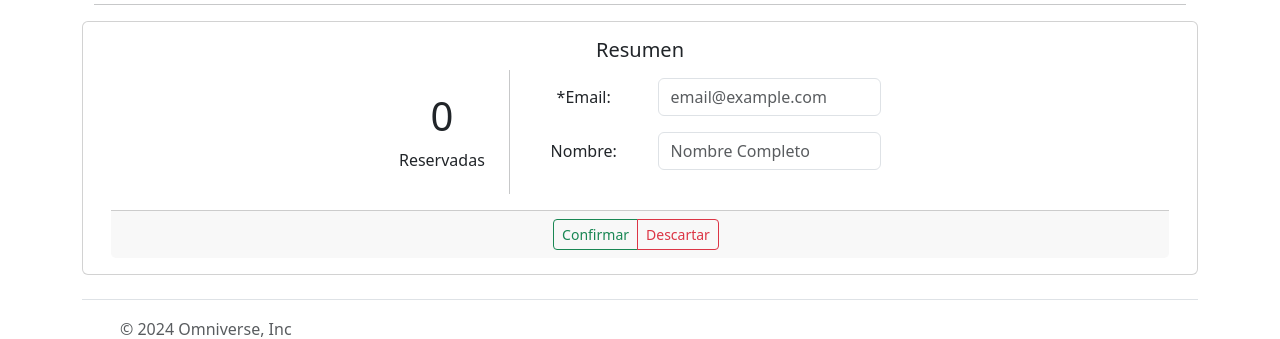
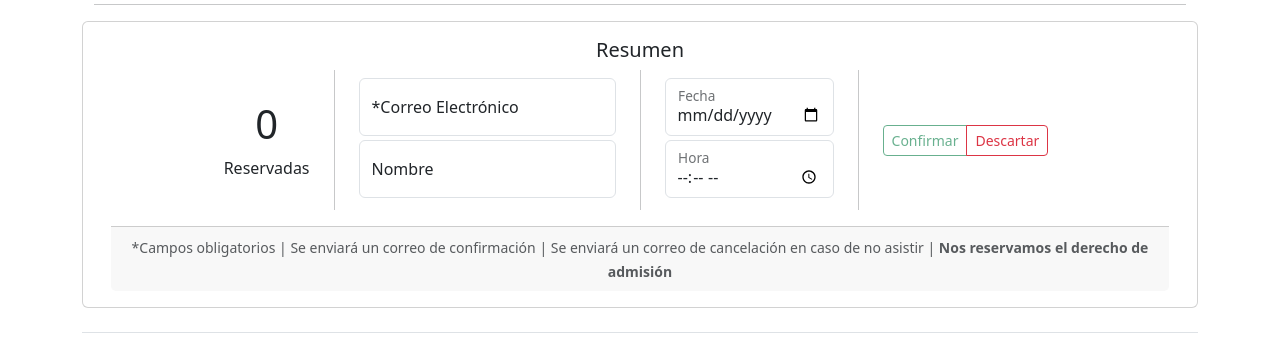
Before and after one commit to MarioLara76/dwfs23-proy4-tonyspizza, a React (Vite) app: page /reservaciones in a window 1280 px wide. Shown: the part 196-535 px from the top of the page. Built offline with nearby package versions, Linux system fonts and the light colour scheme; no server answers; the database is empty.

Commit message:
reservando mesas

```diff
--- a/src/pages/MenuPage.jsx
+++ b/src/pages/MenuPage.jsx
@@ -39,7 +39,7 @@ const MenuPage = () => {
                         <div className="card">
                             <div className="card-body">
                                 <h5 className="card-title">Vegetariana</h5>
-                                <p className="card-text">La pizza vegetariana es una de las más populares en todo el mundo. Su nombre proviene de la dieta vegetariana, y es que esta pizza es originaria de este lugar.</p>
+                                <p className="card-text">La pizza vegetariana es una de las más populares en todo el mundo. Su nombre proviene de la dieta vegetariana, y es que esta pizza es cien por ciento vegetales, sin lácteos ni carnes.</p>
                             </div>
                         </div>
                     </div>
--- a/src/pages/ReservacionesPage.jsx
+++ b/src/pages/ReservacionesPage.jsx
@@ -12,15 +12,10 @@ import Form from 'react-bootstrap/Form';
 import { db } from './../firebase/firebase';
 import { collection, addDoc, getDocs, getDoc, doc, updateDoc, deleteDoc } from "firebase/firestore";
 import { DashCircleFill, PlusCircleFill } from 'react-bootstrap-icons';
+import FloatingLabel from 'react-bootstrap/FloatingLabel';
 
 const ReservacionesPage = () => {
-  /*const [mesa1, SetMesa1] = useState(3);
-  const [mesa2, SetMesa2] = useState(3);
-  const [mesa3, SetMesa3] = useState(3);
-  const [mesa4, SetMesa4] = useState(2);
-  const [mesa5, SetMesa5] = useState(1);
-  const [mesa6, SetMesa6] = useState(1);
-  */
+  const [confirmado, setConfirmado] = useState(false);
   const [reservadas, SetReservadas] = useState(0);
   const [thisListMesas, SetThisListMesas] = useState([]);
   const [reservamesas, SetReservaMesas] = useState({
@@ -31,64 +26,36 @@ const ReservacionesPage = () => {
     5: 0,
     6: 0,
   });
+  const [mesasdisponibles, SetMesasDisponibles] = useState({
+    1: 0,
+    2: 0,
+    3: 0,
+    4: 0,
+    5: 0,
+    6: 0,
+  });
 
-
-  /*const listaMesas = async () => {
+  const getMesas = async () => {
 
     console.log(`Recuperando mesas disponibles...`);
 
     const mesasList = await getDocs(collection(db, "restaurante"));
 
-    Mesas = mesasList.docs.map((mesa) => {
+    const Mesas = mesasList.docs.map((mesa) => {
+
       return {
+
         id: mesa.id,
+
         ...mesa.data(),
-      }
-    });
-
-    console.log(Mesas);
-
-    Mesas.map((mesa) => {
-
-      if (mesa.mesa == "Dos personas") {
-
-        SetMesa1(mesa.disponibles);
-
-      }
-
-      if (mesa.mesa == "Tres personas") {
-
-        SetMesa2(mesa.disponibles);
-
-      }
-
-      if (mesa.mesa == "Cuatro personas") {
-
-        SetMesa3(mesa.disponibles);
-
-      }
-
-      if (mesa.mesa == "Seis personas") {
-
-        SetMesa4(mesa.disponibles);
-
-      }
-
-      if (mesa.mesa == "Ocho personas") {
-
-        SetMesa5(mesa.disponibles);
-
-      }
-
-      if (mesa.mesa == "Diez personas") {
-
-        SetMesa6(mesa.disponibles);
 
       }
 
     });
 
-  }*/
+    SetMesasDisponibles(Mesas);
+
+  };
 
   const listaMesas = async () => {
 
@@ -97,10 +64,15 @@ const ReservacionesPage = () => {
     const mesasList = await getDocs(collection(db, "restaurante"));
 
     const Mesas = mesasList.docs.map((mesa) => {
+
       return {
+
         id: mesa.id,
+
         ...mesa.data(),
+
       }
+
     });
 
     console.log(Mesas);
@@ -119,64 +91,101 @@ const ReservacionesPage = () => {
 
     }
 
+    if(treservadas>0)
+
       SetReservadas(treservadas);
 
   }
 
-  const assignaMesa = async (mesa,disponibles) => {
+  const assignaMesa = async (mesa,disponibles,mesaid) => {
 
     console.log(`Asignando mesa ${mesa}... ${reservamesas[mesa]}`);
 
-    if(reservamesas[mesa]<disponibles) {
+    const mesaRef = doc(db, "restaurante", mesaid);
+
+    const mesaList = await getDoc(mesaRef);
+
+    const Mesa = {
+
+      id: mesaList.id,
+
+      ...mesaList.data(),
+
+    };
+
+    if(Mesa.disponibles>0) {
 
       reservamesas[mesa] = reservamesas[mesa] + 1;
 
       //SetReservaMesas(reservamesas[mesa]);
 
-    }
-
       getreservadas();
 
+      mesasdisponibles[mesa] = Mesa.disponibles - 1;
+
+      const mdisp = document.getElementById(`disponible-mesa${mesa}`);
+
+      mdisp.innerHTML = mesasdisponibles[mesa];
+
       console.log(reservamesas);
-    /*const mesaRef = doc(db, "restaurante", mesa);
+
+      console.log(`Mesa ${mesa} asignada`);
 
       const mesaUpdate = await updateDoc(mesaRef, {
 
-      ocupadas: mesa.ocupadas + 1,
+        ocupadas: Mesa.ocupadas + 1,
 
-      disponibles: mesa.total - (mesa.ocupadas + 1),
+        disponibles: Mesa.disponibles - 1,
 
-    });*/
-
-    console.log(`Mesa ${mesa} asignada`);
+      });
 
     }
 
-  const removeMesa = async (mesa,disponibles) => {
+  }
+
+  const removeMesa = async (mesa,disponibles,mesaid) => {
 
     console.log(`Eliminando mesa ${mesa}... ${reservamesas[mesa]}, disponibles ${disponibles}`);
 
-    if(reservamesas[mesa]<=disponibles && reservadas>0) {
+    const mesaRef = doc(db, "restaurante", mesaid);
+
+    const mesaList = await getDoc(mesaRef);
+
+    const Mesa = {
+
+      id: mesaList.id,
+
+      ...mesaList.data(),
+
+    };
+
+    if(Mesa.ocupadas>0) {
 
       reservamesas[mesa] = reservamesas[mesa] - 1;
 
       //SetReservaMesas(reservamesas[mesa]);
 
-    }
+      mesasdisponibles[mesa] = Mesa.disponibles + 1;
 
       getreservadas();
 
-    /*const mesaRef = doc(db, "restaurante", mesa);
+      const mdisp = document.getElementById(`disponible-mesa${mesa}`);
+
+      mdisp.innerHTML = mesasdisponibles[mesa];
+
+      console.log(`Mesa ${mesa} eliminada`);
+
+      console.log(reservamesas);
 
       const mesaUpdate = await updateDoc(mesaRef, {
 
-      ocupadas: mesa.ocupadas - 1,
+        ocupadas: Mesa.ocupadas - 1,
 
-      disponibles: mesa.total - (mesa.ocupadas - 1),
+        disponibles: Mesa.disponibles + 1,
 
-    });*/
+      });
 
-    console.log(`Mesa ${mesa} eliminada`);
+    }
 
   }
 
@@ -184,9 +193,9 @@ const ReservacionesPage = () => {
 
     listaMesas();
 
-    console.log(thisListMesas);
+  }, []);
 
-  }, []);
+  const handleClick = () => setConfirmado(true);
 
   return (
     <>
@@ -206,12 +215,12 @@ const ReservacionesPage = () => {
                       <Card.Text>
                         <Stack direction="horizontal" className="justify-content-center" gap={1}>
                           <div className="p-2 text-center">
-                            <h1>{mesa.disponibles}</h1>
+                            <h1 id={`disponible-mesa${mesa.mesa}`}>{(mesasdisponibles[mesa.mesa]>0) ? mesasdisponibles[mesa.mesa] : mesa.disponibles}</h1>
                             Disponibles
                           </div>
                           <div className="vr" />
                           <div className="p-2 justify-content-center text-center align-middle">
-                            <Button type="button" variant="outline-success" style={{ width: '3rem' }} size="md" onClick={() => assignaMesa(mesa.mesa, mesa.disponibles)} ><PlusCircleFill /></Button>
+                            <Button type="button" variant="outline-success" style={{ width: '3rem' }} size="md" onClick={() => assignaMesa(mesa.mesa, mesa.disponibles, mesa.id)} ><PlusCircleFill /></Button>
                             <Form.Control
                               type="text"
                               size="md"
@@ -220,7 +229,7 @@ const ReservacionesPage = () => {
                               value={ (reservamesas[mesa.mesa] > 0) ? reservamesas[mesa.mesa] : 0}
                               style={{ width: '3rem' }}
                             />
-                            <Button type="button" variant="outline-secondary" style={{ width: '3rem' }} size="md" onClick={() => removeMesa(mesa.mesa,mesa.total)}><DashCircleFill /></Button>
+                            <Button type="button" variant="outline-secondary" style={{ width: '3rem' }} size="md" onClick={() => removeMesa(mesa.mesa,mesa.total,mesa.id)}><DashCircleFill /></Button>
                           </div>
                         </Stack>
                       </Card.Text>
@@ -244,36 +253,38 @@ const ReservacionesPage = () => {
                   </div>
                   <div className="vr" />
                   <div className="p-2 text-center">
-                    <Row>
-                      <Col>
-                        <Form>
-                          <Form.Group as={Row} className="mb-3">
-                            <Form.Label column sm="4">
-                              *Email:
-                            </Form.Label>
-                            <Col sm="8">
-                              <Form.Control id="txtEmail" type="email" placeholder="email@example.com" required/>
-                            </Col>
-                          </Form.Group>
-                          <Form.Group as={Row} className="mb-3">
-                            <Form.Label column sm="4">
-                              Nombre:
-                            </Form.Label>
-                            <Col sm="8">
-                              <Form.Control id="txtNombre" type="text" placeholder="Nombre Completo" />
-                            </Col>
-                          </Form.Group>
-                        </Form>
-                      </Col>
-                    </Row>
+                    <FloatingLabel  className="mb-1" controlId="floatingTextarea2" label="*Correo Electrónico">
+                      <Form.Control type="email" placeholder="cuenta@micorreo.com" />
+                    </FloatingLabel>
+                    <FloatingLabel  className="mb-1" controlId="floatingTextarea2" label="Nombre">
+                      <Form.Control type="text" placeholder="Ingrese su Nombre" />
+                    </FloatingLabel>
+                  </div>
+                  <div className="vr" />
+                  <div className="p-2 text-center">
+                    <FloatingLabel  className="mb-1" controlId="floatingTextarea2" label="Fecha">
+                      <Form.Control type="date" placeholder="Ingrese Fecha" />
+                    </FloatingLabel>
+                    <FloatingLabel  className="mb-1" controlId="floatingTextarea2" label="Hora">
+                      <Form.Control type="time" placeholder="Ingrese Hora" />
+                    </FloatingLabel>
+                  </div>
+                  <div className="vr" />
+                  <div className="p-2 text-center">
+                    <ButtonGroup className="me-2">
+                      <Button variant="outline-success" disabled={ (reservadas > 0 ) ? false : true} onClick={!confirmado ? handleClick : null} type="button" size="sm" value="">Confirmar</Button>
+                      <Button variant="outline-danger" type="button" size="sm" value="">Descartar</Button>
+                    </ButtonGroup>
                   </div>
                 </Stack>
               </Card.Text>
               <Card.Footer className="gap-2 justify-content-center text-center">
-                <ButtonGroup className="me-2">
-                  <Button variant="outline-success" type="button" size="sm" value="">Confirmar</Button>
-                  <Button variant="outline-danger" type="button" size="sm" value="">Descartar</Button>
-                </ButtonGroup>
+                <small className="text-muted">
+                  *Campos obligatorios
+                  | Se enviará un correo de confirmación
+                  | Se enviará un correo de cancelación en caso de no asistir
+                  | <strong>Nos reservamos el derecho de admisión</strong>
+                </small>
               </Card.Footer>
             </Card.Body>
           </Card>
```
Lines whose indentation alone changed are shown as unchanged.
